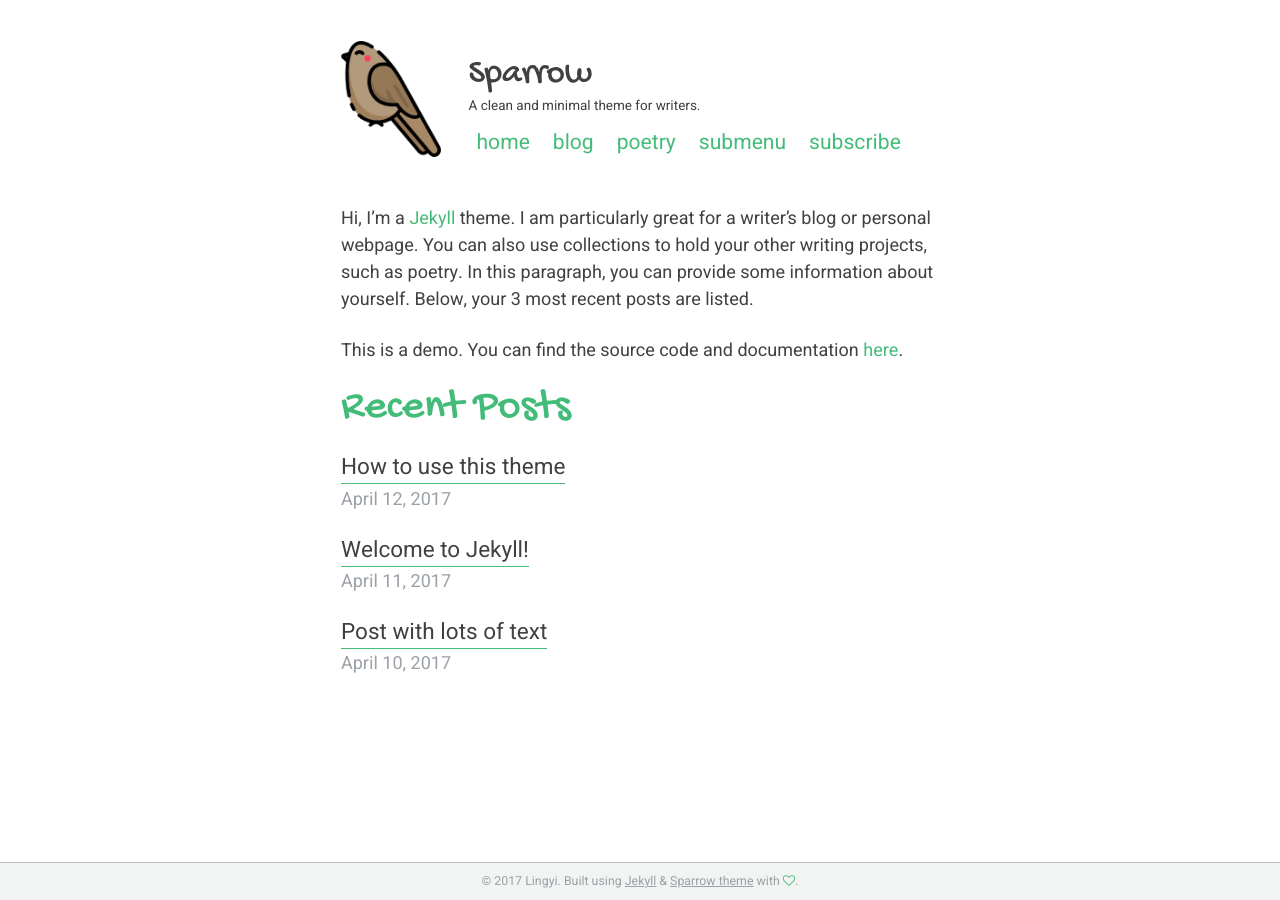
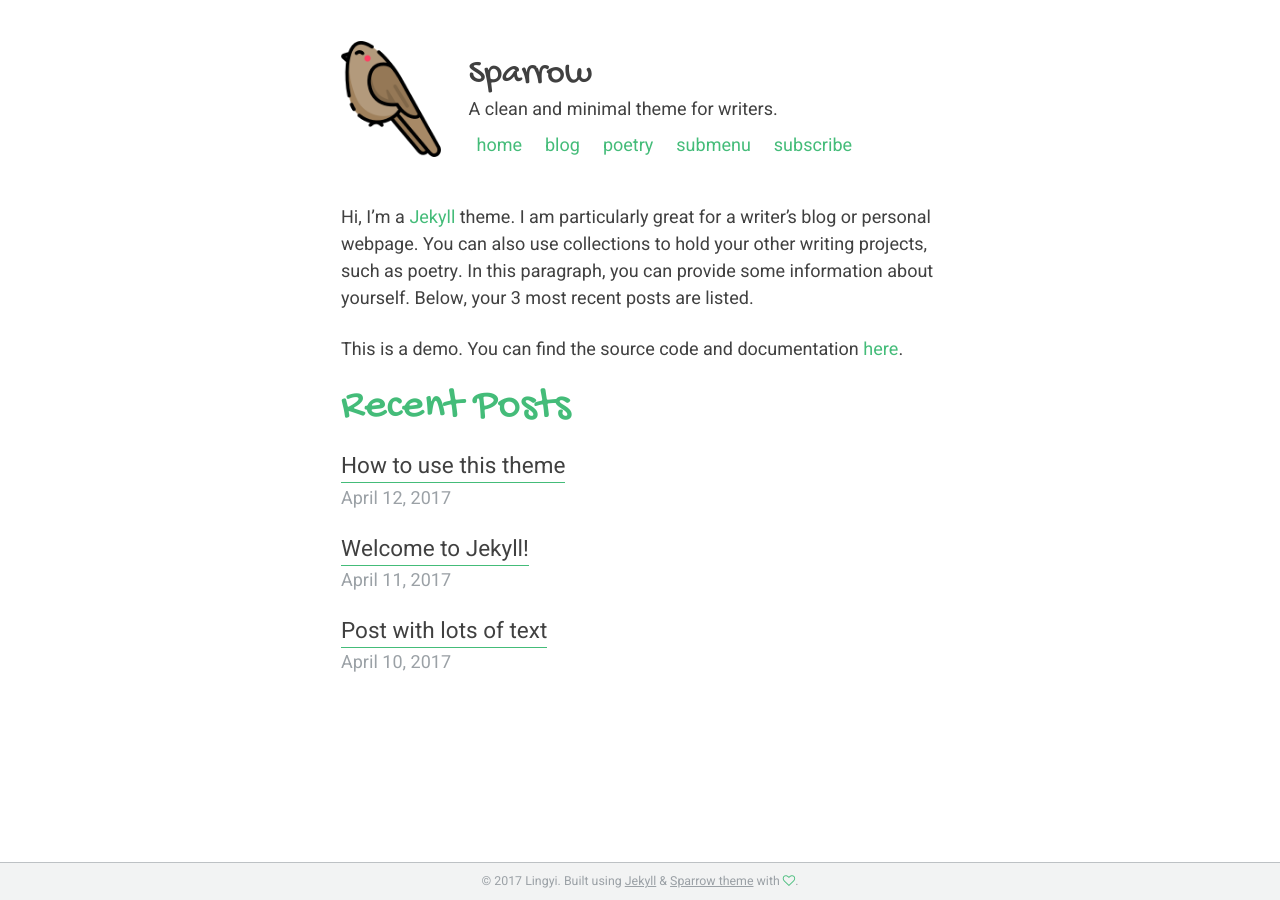
Before and after one commit to lingxz/sparrow, a Jekyll site: the page built from index.md, in a window 1280 px wide. Built offline with Jekyll 4.4.1, drawn with Linux system fonts in a browser that asks for light colours.

Commit message:
optimize topnav layout for smaller screens

```diff
--- a/_sass/_navigation.scss
+++ b/_sass/_navigation.scss
@@ -147,7 +147,7 @@
   }
 
   p, li {
-    font-size: $type-size-6;
+    font-size: 1rem; // prevent fonts from getting smaller with each layer
     line-height: 1.5;
   }
 }
@@ -158,13 +158,19 @@
   width: 7em;
   height: 7em;
 
-  @include breakpoint(max-width $x-small) {
-    width: 6em;
-    height: 6em;
+  @include breakpoint(max-width $small) {
+    @include full();
+    height: inherit;
+    margin-bottom: 1em;
   }
 
   img {
-
+    height: auto;
+    @include breakpoint(max-width $small) {
+      width: 8em;
+      display: block;
+      margin: 0 auto;
+    }
     @include breakpoint($large) {
       padding: 5px;
     }
@@ -178,6 +184,11 @@
   padding-right: 25px;
   line-height: 1;
 
+  @include breakpoint(max-width $small) {
+    @include full();
+    h3, p, ul, li { text-align: center; }
+    ul.collapsed li { text-align: left; }
+  }
   @include breakpoint($large) {
     padding-top: 1em;
   }
```
